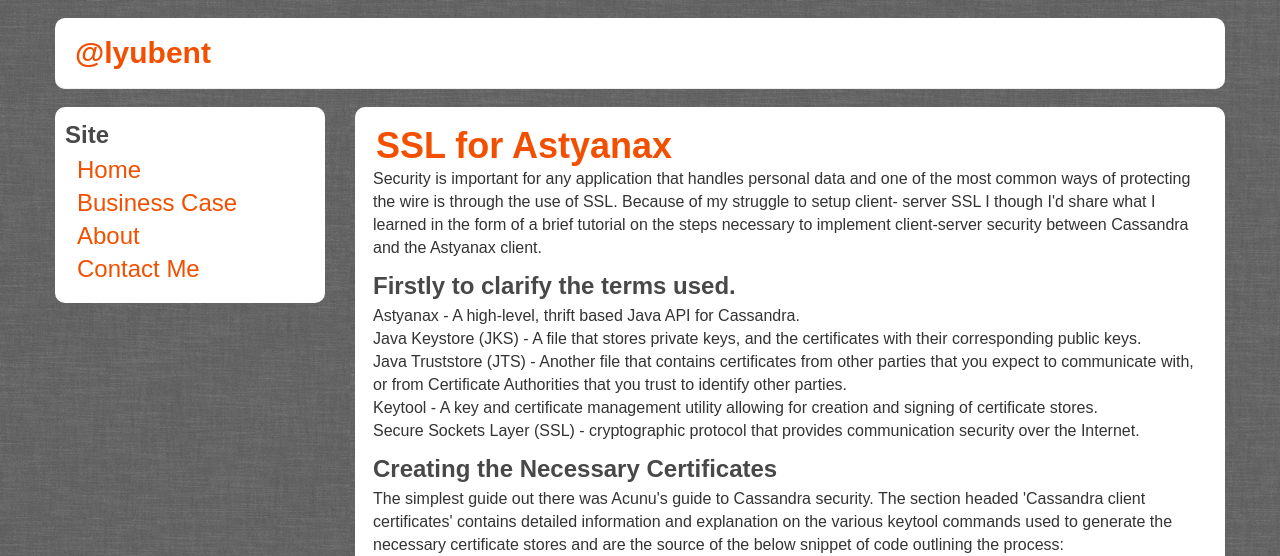
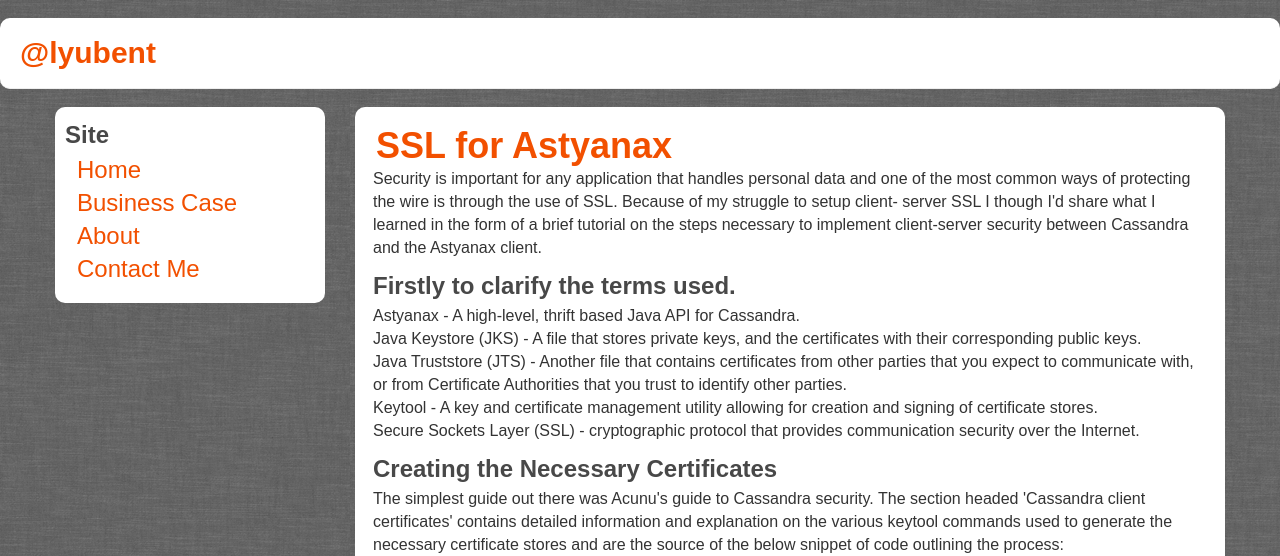
Before and after one commit to lyubent/lyubent.github.com, a Jekyll site: the page built from index.html, in a window 1280 px wide. Shown: the top 556 px of the page. Built offline with Jekyll 4.4.1, drawn with Linux system fonts in a browser that asks for light colours; some web fonts are replaced; the list of posts is cut into pages by our own code; grey boxes are pictures that could not be loaded.

Commit message:
Altering header style.
Restructuring the header to pan across the entire top of the page.

```diff
--- a/_layouts/default.html
+++ b/_layouts/default.html
@@ -22,13 +22,13 @@
   <script src="/js/main.js"></script>
 </head>
 <body data-spy="scroll" data-target="#sidebar">
+  <div class="page-header">
+    <h1>
+      <a href="/">{% include name %}</a><br />
+      <small>{% include description %}</small>
+    </h1>
+  </div>
   <div class="container">
-    <div class="page-header">
-      <h1>
-        <a href="/">{% include name %}</a><br />
-        <small>{% include description %}</small>
-      </h1>
-    </div>
     <div class="row" style="padding-bottom:20px;">
       <div class="span3 sidebar-container">
         <div class="sidebar" id="#sidebar">
```
